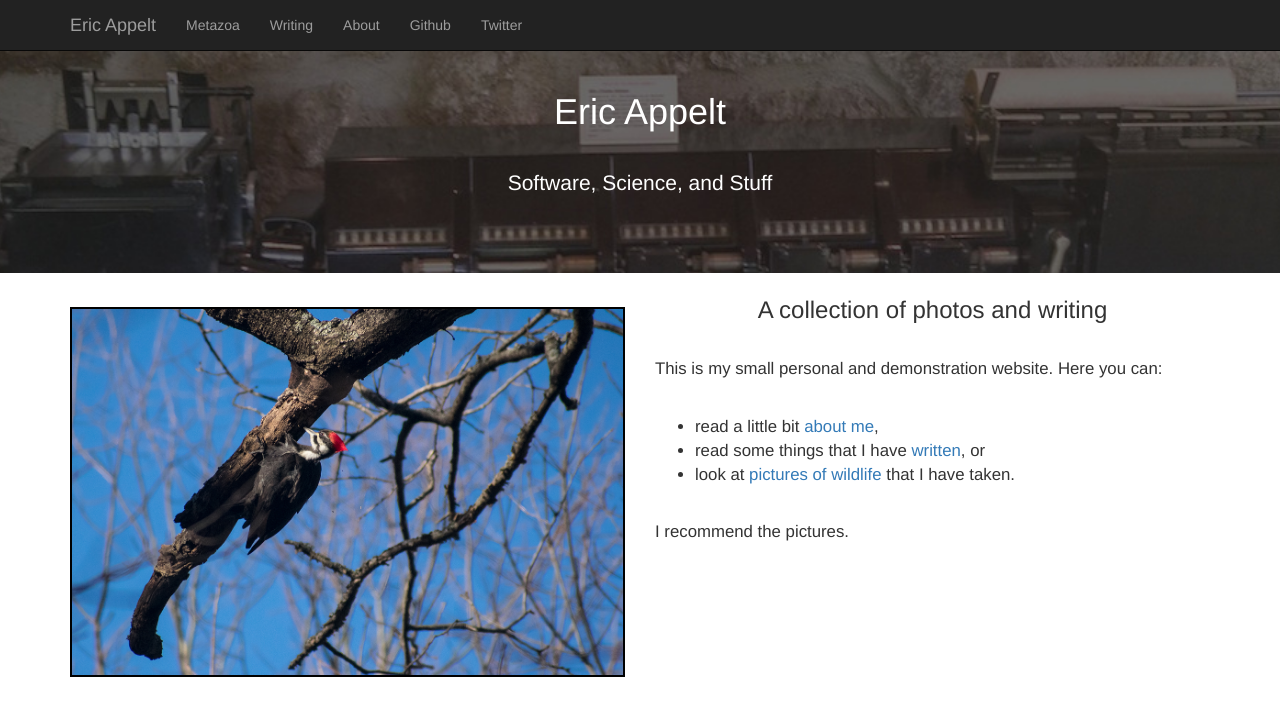
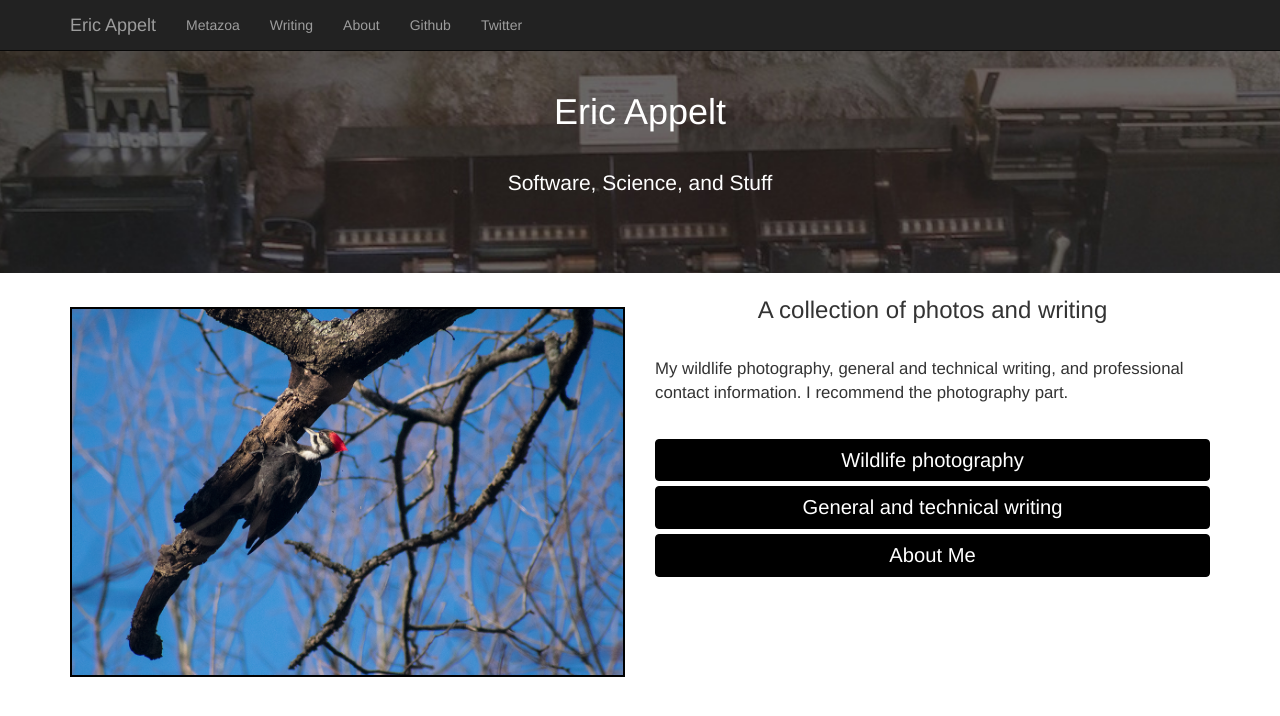
Before and after one commit to appeltel/website-ericappelt, a Jekyll site: the page built from index.md, in a window 1280 px wide. Shown: the top 716 px of the page. Built offline with Jekyll 4.4.1, drawn with Linux system fonts in a browser that asks for light colours; nearby versions of some CDN libraries.

Commit message:
Clean up the index a bit

```diff
--- a/assets/css/site-basic.css
+++ b/assets/css/site-basic.css
@@ -27,6 +27,9 @@ body {
   background-repeat: repeat;
   border: 2px solid rgba(150, 150, 150, 0.8);
   border-radius: 0.5em;
+}
+.bigfont {
+  font-size: 1.2em;
 }
 .bigfont-column {
   background-color: transparent;
--- a/index.md
+++ b/index.md
@@ -22,10 +22,18 @@ subtitle: Software, Science, and Stuff
 
 ### A collection of photos and writing
 
-This is my small personal and demonstration website. Here you can:
-* read a little bit [about me](/about.html),
-* read some things that I have [written](/writing.html), or
-* look at [pictures of wildlife](/metazoa.html) that I have taken.
+My wildlife photography, general and technical writing, and
+professional contact information. I recommend the photography
+part.
 
-I recommend the pictures.
+<a href="/metazoa.html" class="btn btn-block btn-primary bigfont">
+Wildlife photography
+</a>
+<a href="/writing.html" class="btn btn-block btn-primary bigfont">
+General and technical writing
+</a>
+<a href="/about.html" class="btn btn-block btn-primary bigfont">
+About Me
+</a>
+
 </div>
```
